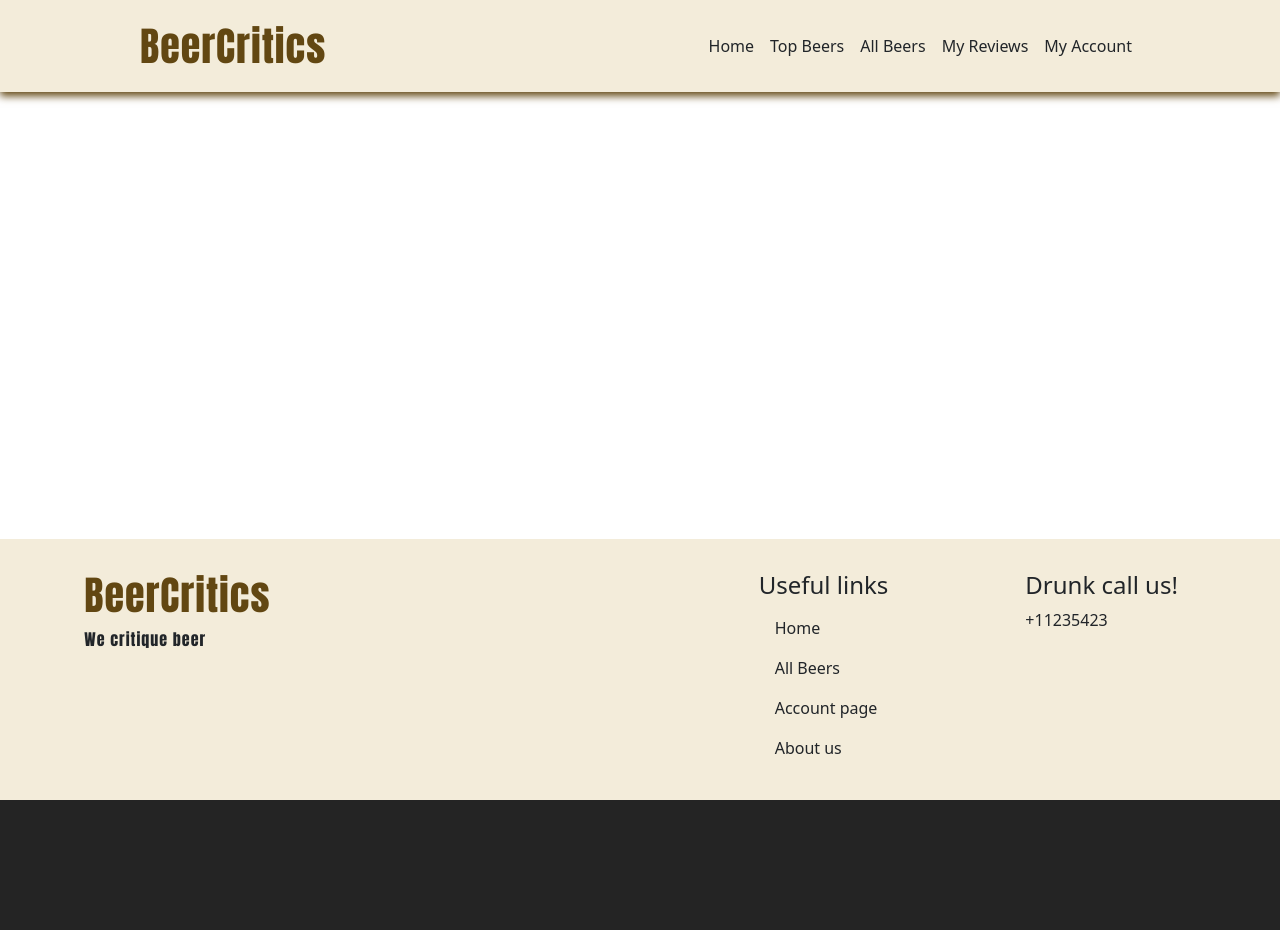
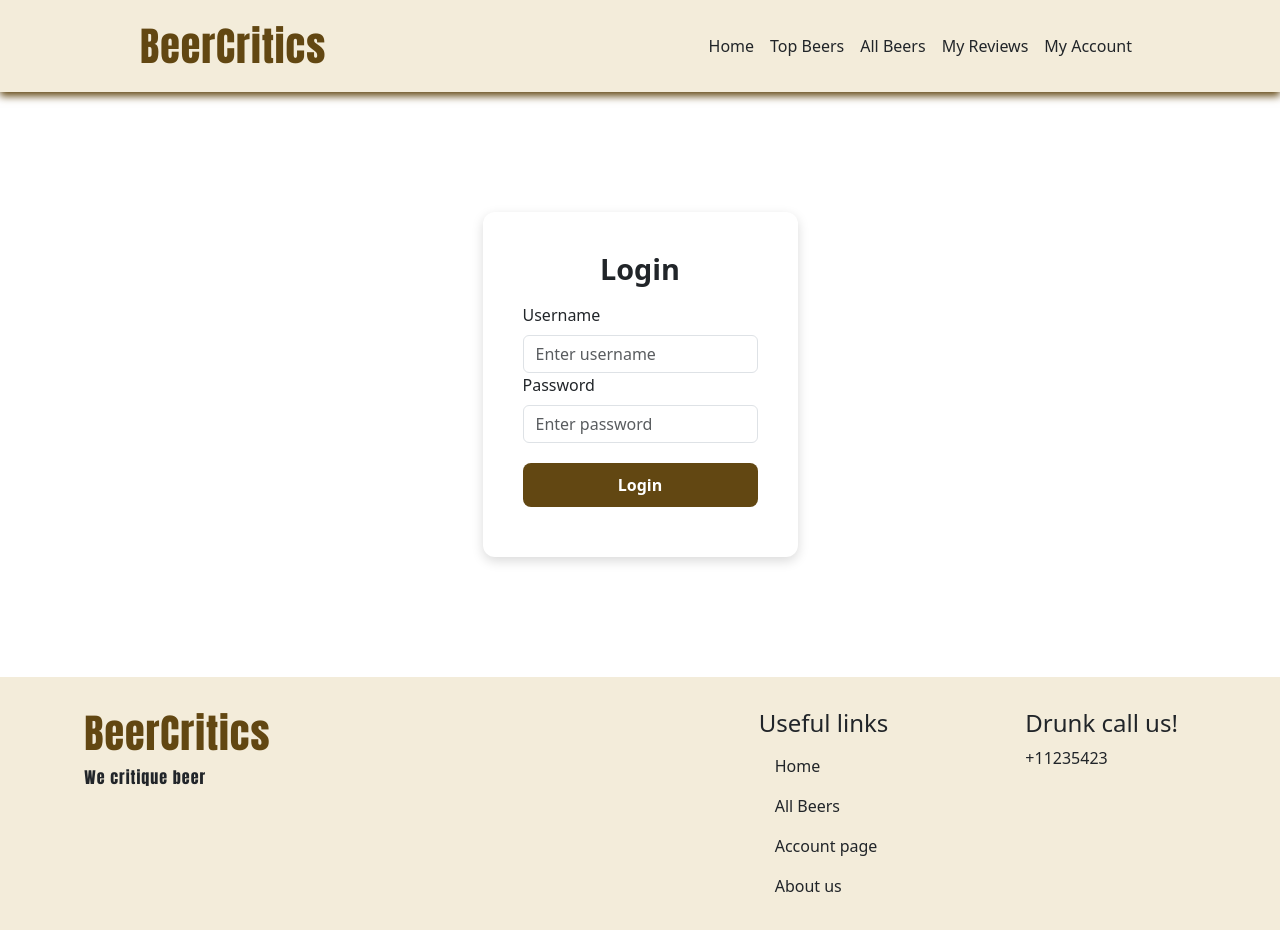
Before and after one commit to IsakGenberg/BeerCritics, a React (Vite) app in the folder client/: page /dashboard in a window 1280 px wide. Shown: the top 930 px of the page. Before the commit the page ends 800 px from the top, so only its background shows below. Built offline with nearby package versions, Linux system fonts and the light colour scheme.

Commit message:
user redirects til homepage after submitting

```diff
--- a/client/src/main.tsx
+++ b/client/src/main.tsx
@@ -1,9 +1,6 @@
 import { StrictMode } from "react";
 import { createRoot } from "react-dom/client";
 import "./styles/global.css";
-import "bootstrap/dist/css/bootstrap.min.css";
-import "bootstrap/dist/css/bootstrap.min.css";
-
 import "bootstrap/dist/css/bootstrap.min.css";
 import { BrowserRouter, Routes, Route } from "react-router-dom";
 import { Layout } from "./components/layout/Layout.tsx";
@@ -19,6 +16,7 @@ createRoot(document.getElementById("root")!).render(
           <Route path="/beer/:name" element={<BeerPage />} />
           <Route path="/" element={<HomePage />} />
           <Route path="/login" element={<LoginPage />} />
+          <Route path="/dashboard" element={<LoginPage />} />
         </Routes>
       </Layout>
     </BrowserRouter>
--- a/client/src/pages/loginpage/LoginPage.tsx
+++ b/client/src/pages/loginpage/LoginPage.tsx
@@ -1,6 +1,7 @@
 import React, { useState } from "react";
 import { Form, Button } from "react-bootstrap";
 import "./loginPage.css";
+import { useNavigate } from "react-router";
 
 function LoginPage() {
   const [username, setUsername] = useState("");
@@ -9,6 +10,7 @@ function LoginPage() {
     username?: string;
     password?: string;
   }>({});
+  const navigate = useNavigate();
 
   const checkUserLogin = () => {
     const newErrors: { username?: string; password?: string } = {};
@@ -22,17 +24,50 @@ function LoginPage() {
     return newErrors;
   };
 
-  const handleSubmit = (event: React.FormEvent<HTMLFormElement>) => {
+  const handleSubmit = async (event: React.FormEvent<HTMLFormElement>) => {
     event.preventDefault();
+    console.log("Login attempted with:", { username, password });
+    navigate("/");
+  };
+
+  /*setErrors({});
+
     const formErrors = checkUserLogin();
     if (Object.keys(formErrors).length > 0) {
       setErrors(formErrors);
-    } else {
-      setErrors({});
-      console.log("Login attempted with:", { username, password });
-      // Here you would typically send a request to your server
+      return;
+    }
+    try {
+      const response = await fetch("http://localhost:8080/login", {
+        method: "POST",
+        headers: {
+          "Content-Type": "application/json",
+        },
+        body: JSON.stringify({ username, password }),
+      });
+
+      const data = await response.json();
+
+      if (!response.ok) {
+        throw new Error(data.message || "Login failed");
+      }
+
+      console.log("Login successful:", data);
+      localStorage.setItem("authToken", data.token);
+      window.location.href = "/";
+    } catch (error: any) {
+      setErrors({
+        username: "Invalid credentials",
+        password: "Invalid credentials",
+      });
     }
   };
+
+ <Form.Control.Feedback type="invalid">
+              {errors.password}
+            </Form.Control.Feedback>
+          </Form.Group>
+            */
   return (
     <div className="login-wrapper">
       <div className="login-container">
@@ -47,9 +82,6 @@ function LoginPage() {
               onChange={(e) => setUsername(e.target.value)}
               isInvalid={!!errors.username}
             />
-            <Form.Control.Feedback type="invalid">
-              {errors.username}
-            </Form.Control.Feedback>
           </Form.Group>
 
           <Form.Group className="password" controlId="formBasicPassword">
@@ -61,9 +93,6 @@ function LoginPage() {
               onChange={(e) => setPassword(e.target.value)}
               isInvalid={!!errors.password}
             />
-            <Form.Control.Feedback type="invalid">
-              {errors.password}
-            </Form.Control.Feedback>
           </Form.Group>
 
           <Button variant="primary" type="submit" className="login-button">
--- a/client/src/pages/loginpage/loginPage.css
+++ b/client/src/pages/loginpage/loginPage.css
@@ -8,7 +8,7 @@
 
 .login-container {
   max-width: 90%;
-  width: 350px; /* Slightly larger for better usability */
+  width: 350px;
   padding: 40px;
   border-radius: 12px;
   box-shadow: 0 4px 12px rgba(0, 0, 0, 0.15);
@@ -19,7 +19,7 @@
 .login-title {
   text-align: center;
   margin-bottom: 16px;
-  font-size: 1.8rem; /* Make title more prominent */
+  font-size: 1.8rem;
   font-weight: bold;
 }
 
@@ -39,7 +39,7 @@
   padding: 10px;
   border: none;
   border-radius: 8px;
-  cursor: pointer; /* Better UX */
+  cursor: pointer;
   transition: background-color 0.3s ease;
 }
 
```
